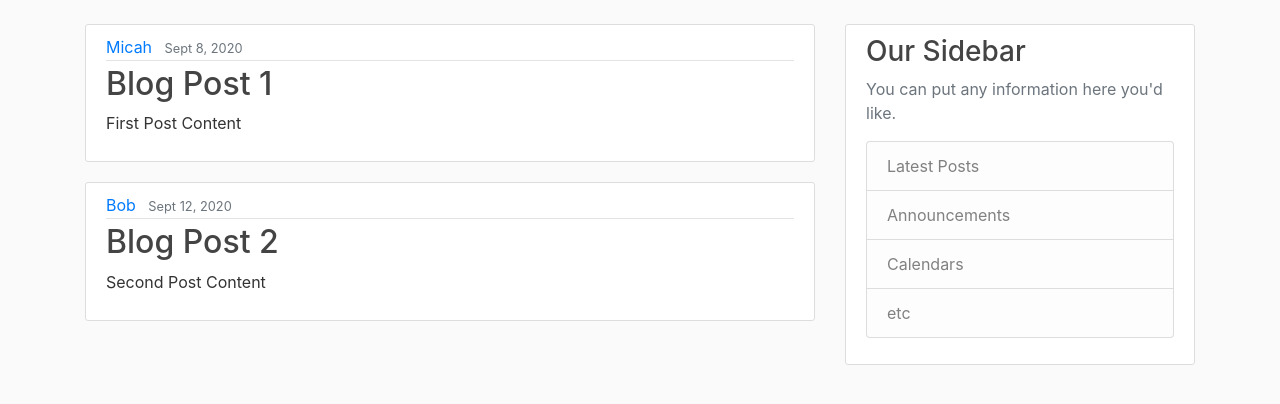
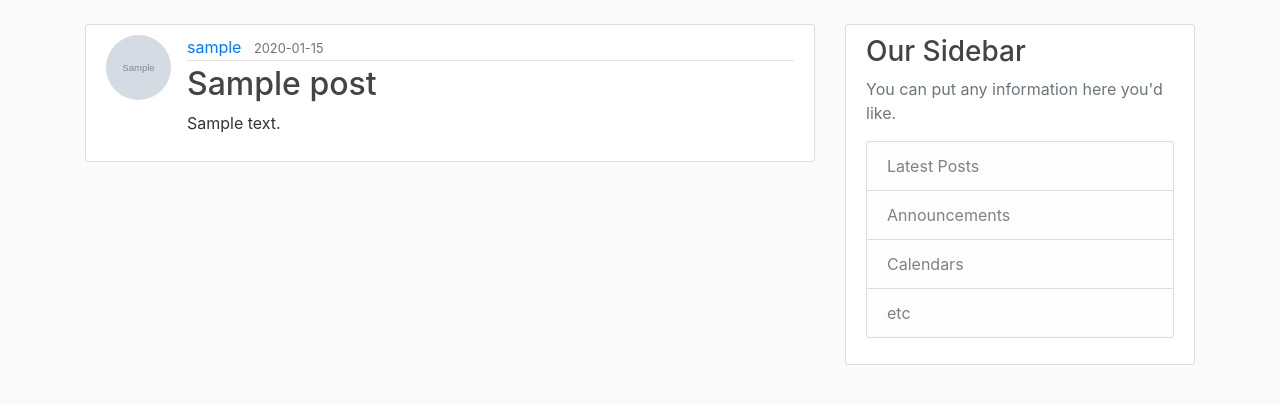
Before and after one commit to persistentlobster/flaskblog, a Flask app: page / in a window 1280 px wide. Shown: the part 56-460 px from the top of the page. Run offline with Flask 2, Linux system fonts and the light colour scheme; tables that the repository leaves empty hold one stand-in row (values such as "Sample post"); grey boxes marked "Sample" are stand-in pictures; some libraries are stand-ins or nearby versions.

Commit message:
Fetch post data from db and display on home page

```diff
--- a/flaskblog/routes.py
+++ b/flaskblog/routes.py
@@ -8,25 +8,26 @@ from flaskblog.models import User, Post
 from flask_login import login_user, logout_user, current_user, login_required
 
 
-posts = [
-    {
-        'author': 'Micah',
-        'title': 'Blog Post 1',
-        'content': 'First Post Content',
-        'date_posted': 'Sept 8, 2020'
-    },
-    {
-        'author': 'Bob',
-        'title': 'Blog Post 2',
-        'content': 'Second Post Content',
-        'date_posted': 'Sept 12, 2020'
-    }
-]
+# posts = [
+#     {
+#         'author': 'Micah',
+#         'title': 'Blog Post 1',
+#         'content': 'First Post Content',
+#         'date_posted': 'Sept 8, 2020'
+#     },
+#     {
+#         'author': 'Bob',
+#         'title': 'Blog Post 2',
+#         'content': 'Second Post Content',
+#         'date_posted': 'Sept 12, 2020'
+#     }
+# ]
 
 
 @app.route('/')
 @app.route('/home')
 def home():
+    posts = Post.query.all()
     return render_template('home.html', posts=posts)
 
 
--- a/flaskblog/templates/home.html
+++ b/flaskblog/templates/home.html
@@ -3,10 +3,11 @@
 {% block content %}
   {% for post in posts %}
     <article class="media content-section">
+        <img class="rounded-circle article-img" src="{{ url_for('static', filename='profile_pics/' + post.author.image_file) }}">
       <div class="media-body">
         <div class="article-metadata">
-          <a class="mr-2" href="#">{{ post.author }}</a>
-          <small class="text-muted">{{ post.date_posted }}</small>
+          <a class="mr-2" href="#">{{ post.author.username }}</a>
+          <small class="text-muted">{{ post.date_posted.strftime('%Y-%m-%d') }}</small>
         </div>
         <h2><a class="article-title" href="#">{{ post.title }}</a></h2>
         <p class="article-content">{{ post.content }}</p>
```
